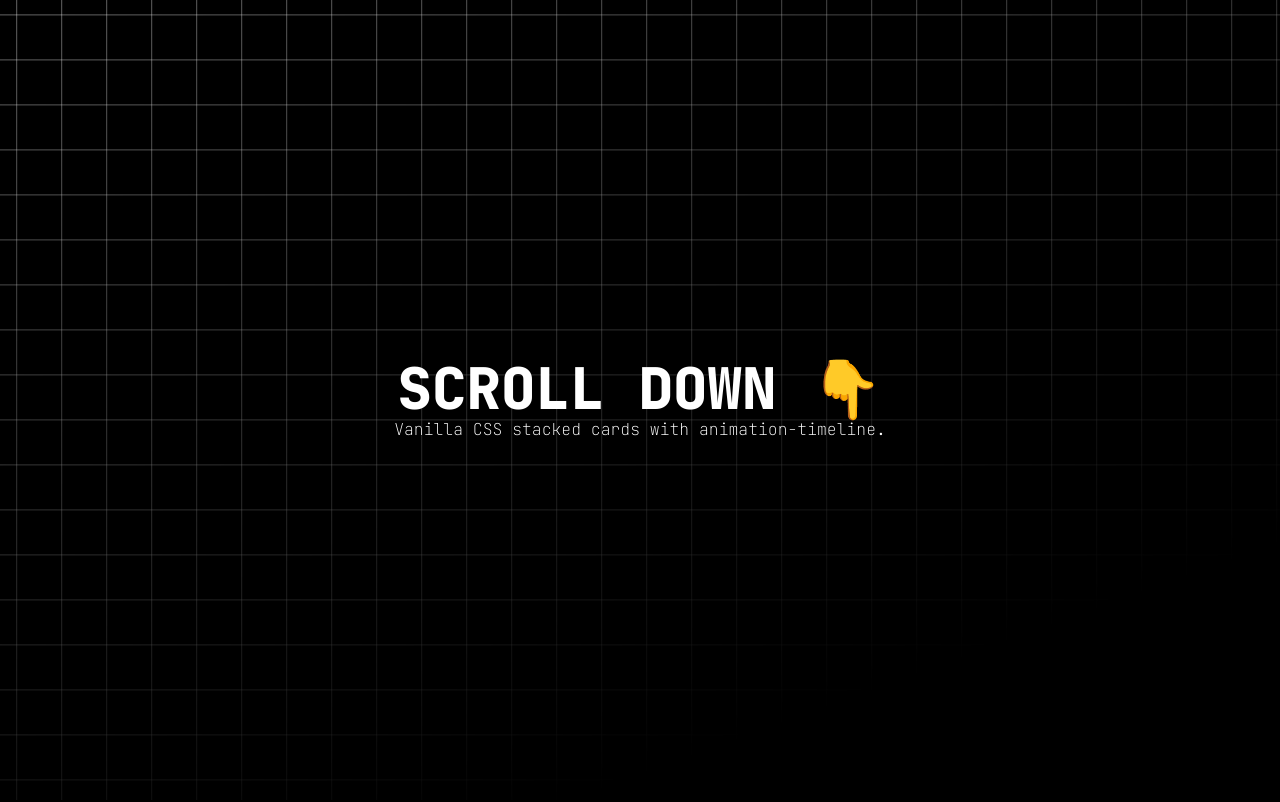
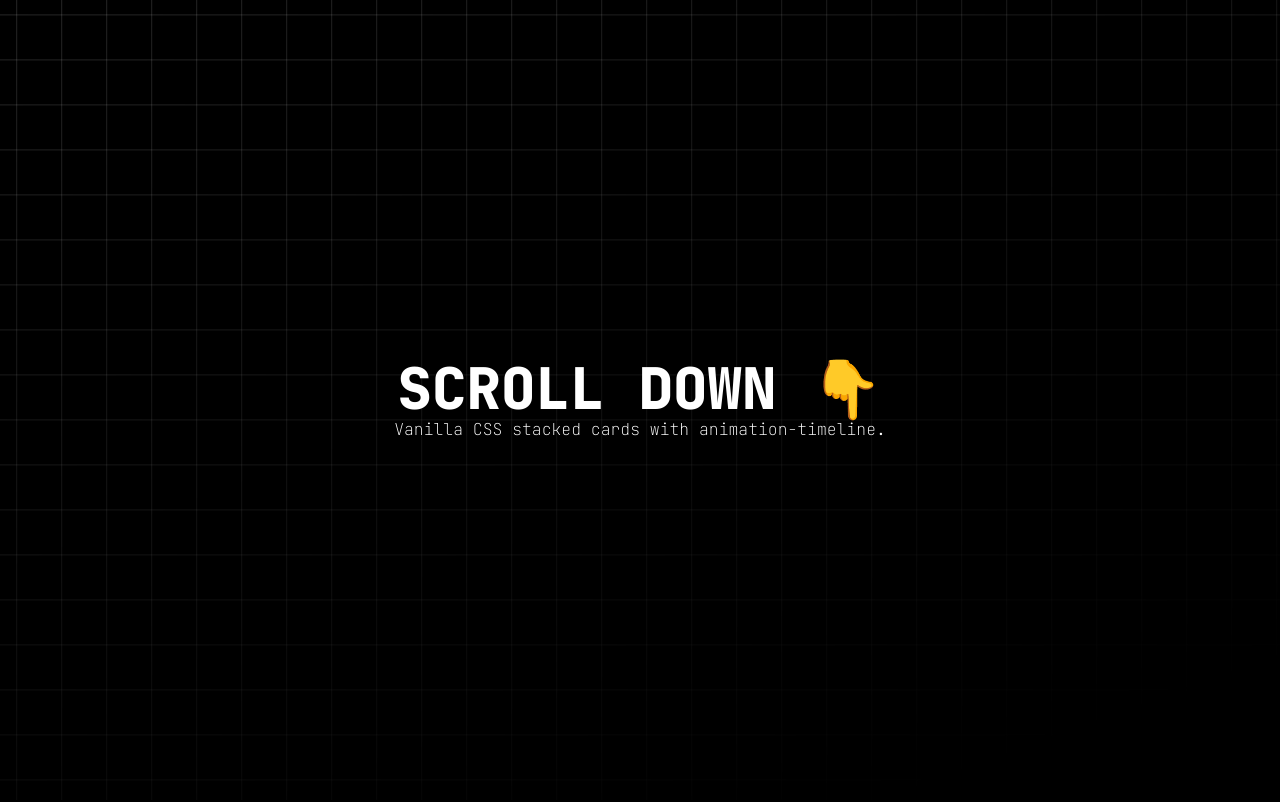
Before and after one commit to ericvalois/stacked-cards, a website built with Vite: page index.html in a window 1280 px wide. Shown: the top 802 px of the page. Built offline with nearby package versions, Linux system fonts and the light colour scheme; what tweakpane would draw is missing.

Commit message:
Yet another tweak to the gradient color

```diff
--- a/style.css
+++ b/style.css
@@ -69,14 +69,14 @@ body {
 
 body::before {
 	--size: 45px;
-	--line: rgb(255 255 255 / 40%);
+	--line: rgb(255 255 255 / 15%);
 	content: "";
 	height: 100vh;
 	width: 100vw;
 	position: fixed;
 	background: linear-gradient(90deg, var(--line) 1px, transparent 1px var(--size)) calc(var(--size) * 0.36) 50% / var(--size) var(--size),
 		linear-gradient(var(--line) 1px, transparent 1px var(--size)) 0% calc(var(--size) * 0.32) / var(--size) var(--size);
-	mask: linear-gradient(-20deg, transparent 20%, white);
+	mask: linear-gradient(-20deg, transparent 10%, white);
 	top: 0;
 	transform-style: flat;
 	pointer-events: none;
@@ -268,6 +268,7 @@ html[data-preset="middle"] #cards {
 	--cards-offset: calc(var(--card-height) / 2);
 	transform: translateY(var(--cards-neg-offset));
 	margin-top: var(--cards-offset);
+	margin-bottom: calc(15vh + var(--cards-neg-offset));
 }
 
 /** Debug **/
```
